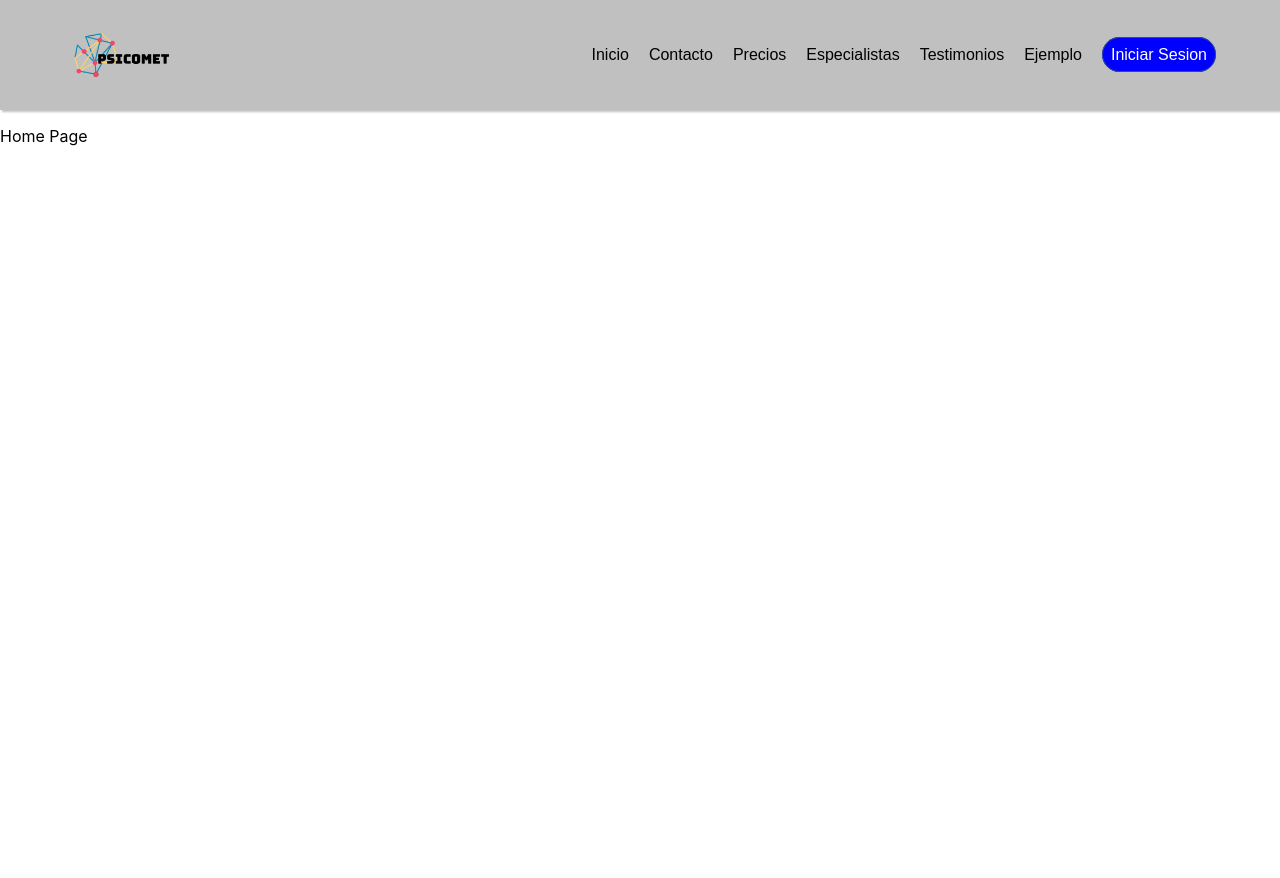
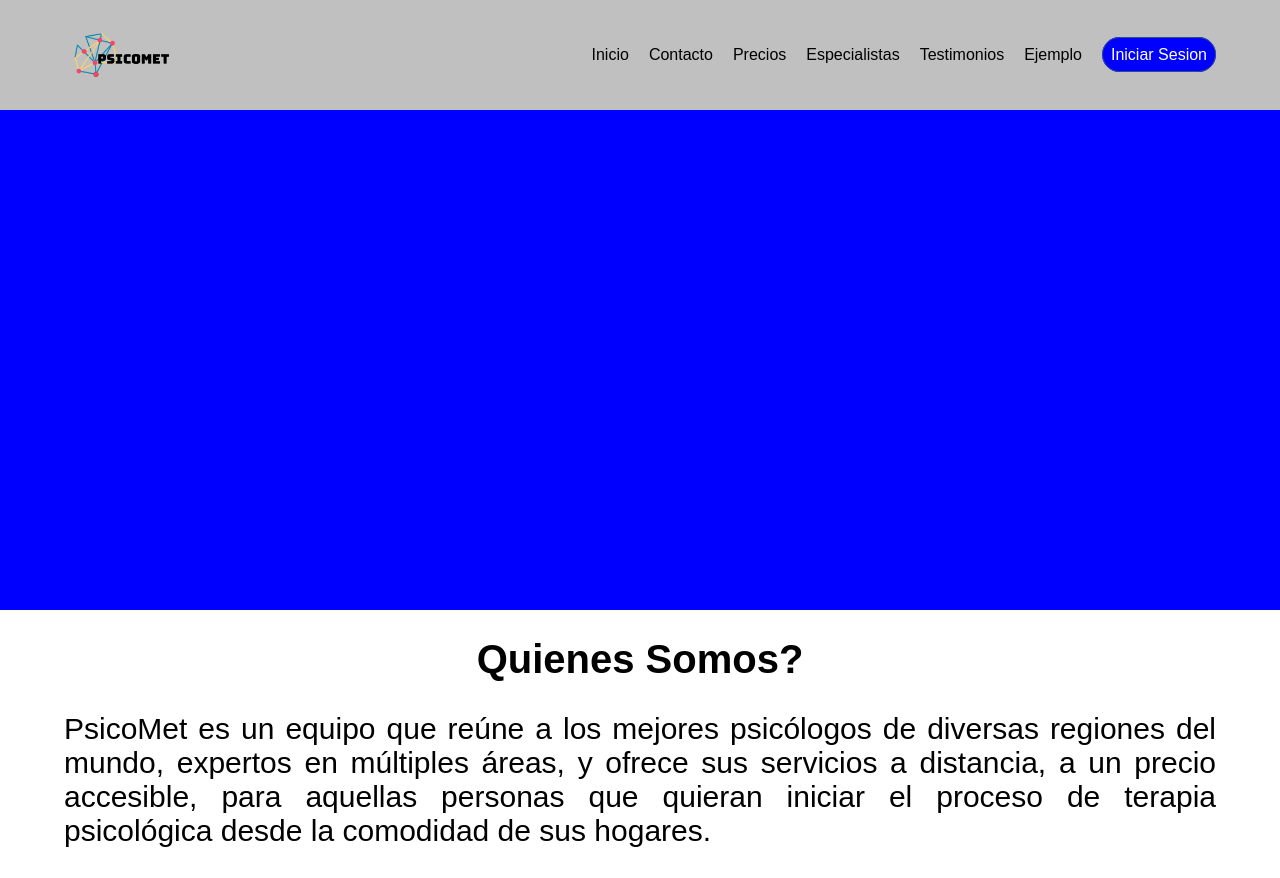
Before and after one commit to Ulises-Fermin/psicomet, a React (Create React App) app: page /Home in a window 1280 px wide. Before the commit the page ends 800 px from the top, so only its background shows below. Built offline with nearby package versions, Linux system fonts and the light colour scheme.

Commit message:
Mejoras en el manejo de archivos y el CSS del Home

```diff
--- a/src/App.jsx
+++ b/src/App.jsx
@@ -1,7 +1,7 @@
 import logo from './logo.svg';
 import {BrowserRouter as Router, Switch, Route, Link} from "react-router-dom";
 import './App.css';
-import Home from './Pages/Home';
+import Home from './Pages/Home/Home';
 import Navbar from './Components/NavBar/Navbar';
 
 function App() {
--- a/src/Components/NavBar/Navbar.jsx
+++ b/src/Components/NavBar/Navbar.jsx
@@ -4,8 +4,8 @@ import {Link} from "react-router-dom";
 
 function Navbar() {
     return(
-        <div id = {styles.NavBar}>
-            <img src ="/LogoPsicomet.png" id={styles.Logo} alt = "Logo de Psicomet"/>
+        <div id={styles.NavBar}>
+            <img src="/LogoPsicomet.png" id={styles.Logo} alt = "Logo de Psicomet"/>
             <div id={styles.NavMenu}>
                 <ul id={styles.NavList}>
                     <li class={styles.NavButton}>
--- a/src/Components/NavBar/Navbar.module.css
+++ b/src/Components/NavBar/Navbar.module.css
@@ -6,7 +6,6 @@
     padding-right: 5%;
     margin: 0px;
     background-color: silver;
-    box-shadow: 2px 2px 2px silver;
     font-family: Arial, Helvetica, sans-serif;
 
 }
@@ -83,38 +82,3 @@
     margin-top: auto;
     margin-bottom: auto;
 }
-
-
-
-
-/* .Logo{
-    height: 100px;
-}
-
-.encabezado{
-    background-color: silver;
-    display: flex;
-}
-
-.OpcionEncabezado{
-    color: blue;
-    margin: 10px;
-    margin-top: auto;
-    margin-bottom: auto;
-
-}
-.OpcionesEncabezado{
-    display: flex;
-    margin-left: 765px;
-}
-
-.BotonEncabezado{
-    background-color: blue;
-    border: 1px solid #2e518b;
-    padding: 10px;
-    color: white;
-    margin-top: auto;
-    margin-bottom: auto;
-    text-decoration: none;
-    border-radius: 50px;
-} */
--- a/src/Pages/Home.jsx
+++ /dev/null
@@ -1,8 +0,0 @@
-import React from "react";
-import Navbar from "../Components/NavBar/Navbar";
-
-export default function Home(){
-    return(
-        <p>Home Page</p>
-    );
-}
--- a/src/Pages/Home/Home.jsx
+++ b/src/Pages/Home/Home.jsx
@@ -1,23 +1,25 @@
 import React from "react";
-import Navbar from "../../Components/NavBar/Navbar";
-import styles from "./Home.css";
+import styles from "./Home.module.css";
 
-export default function Home(){
+function Home() {
     return(
-        <>
-        <div class = "carrusel">
-            <svg width="1300" height="500">
-            </svg>
+        <div id={styles.Body}>
+            <div id={styles.Slyder}>
+
+            </div>
+            <div id={styles.AboutUs}>
+                <h1 class={styles.h1AboutUs}>
+                Quienes Somos?
+                </h1>
+                <p class={styles.pAboutUs}>
+                PsicoMet es un equipo que reúne a los mejores psicólogos de
+                diversas regiones del mundo, expertos en múltiples áreas, y ofrece sus servicios  a
+                distancia, a un precio accesible, para aquellas personas que quieran iniciar el proceso
+                de terapia psicológica desde la comodidad de sus hogares.
+                </p>
+            </div>
         </div>
-
-        <div class = "InfoQuienesSomos">
-            <h1 class = "TituloInfoQuienesSomos">Quienes Somos?</h1>
-            <p class = "ContenidoInfoQuienesSomos">PsicoMet es un equipo que reúne a los mejores psicólogos de diversas regiones del mundo, expertos en múltiples áreas, y ofrece sus servicios  a distancia, a un precio accesible, para aquellas personas que quieran iniciar el proceso de terapia psicológica desde la comodidad de sus hogares.</p>
-        </div>
-
-
-        </>
-
-
     );
 }
+
+export default Home;
--- /dev/null
+++ b/src/Pages/Home/Home.module.css
@@ -0,0 +1,25 @@
+#Body{
+    margin: 0px;
+    padding: 0px;
+    font-family: Arial, Helvetica, sans-serif;
+}
+
+#Slyder{
+    background-color: blue;
+    height: 500px;
+}
+
+#AboutUs{
+    padding-left: 5%;
+    padding-right: 5%;
+}
+
+.h1AboutUs{
+    text-align: center;
+    font-size: 40px;
+}
+
+.pAboutUs{
+    text-align: justify;
+    font-size: 30px;
+}
```
Also changed, not shown: src/Pages/Home/Home.css (deleted, +0 -18 lines).
